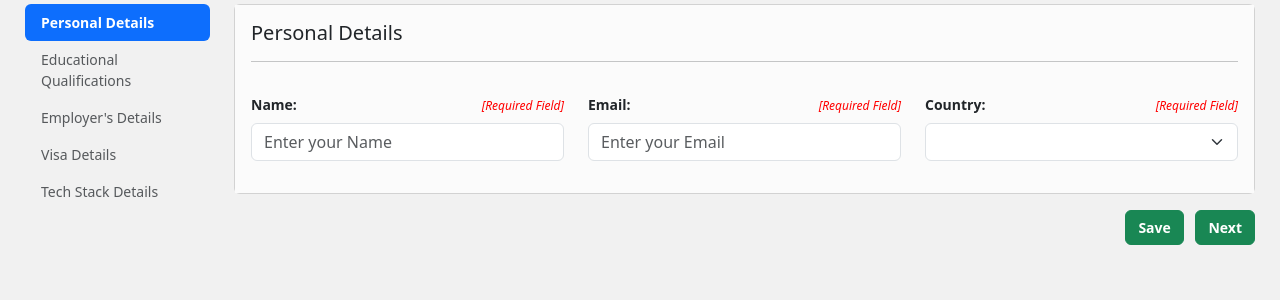
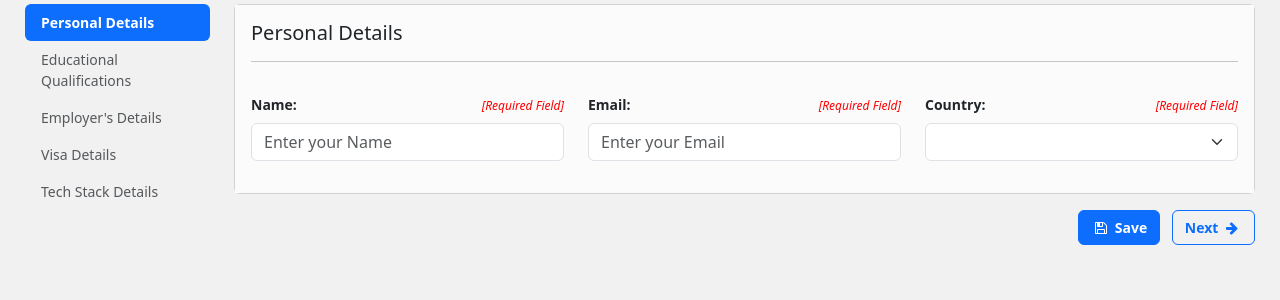
Before and after one commit to c0228/aiwl, a Flask app: page /auth/profile/create in a window 1280 px wide. Shown: the part 178-478 px from the top of the page. Run offline with Flask 3, Linux system fonts and the light colour scheme; lists and menus that the app fills with data are empty.

Commit message:
Updated projects

```diff
--- a/templates/auth-profile-create.html
+++ b/templates/auth-profile-create.html
@@ -11,7 +11,8 @@
 <script src="{{ url_for('static', filename='js/utils.js', _external=True) }}"></script>
 <script src="{{ url_for('static', filename='js/pages/auth-profile-create.js', _external=True) }}"></script>
 <style>
-#createProfile_states_module, #createProfile_formDisplay_personalDetails, #createProfile_formDisplay_eduDetails, #createProfile_formDisplay_empDetails,
+#createProfile_states_module,
+#createProfile_formDisplay_personalDetails, #createProfile_formDisplay_eduDetails, #createProfile_formDisplay_empDetails,
 #createProfile_formDisplay_visaDetails, #createProfile_formDisplay_techStackDetails { display:none; }
 </style>
 <script>
@@ -37,56 +38,84 @@ $(document).ready(function(){
             <div class="col-md-10">
                 <div id="createProfile_formDisplay_personalDetails">
                     {% include "components/profile/personal-details.html" %}
-                    <div class="float-end">
-                        <button type="button" class="btn btn-success mt-3 fs14 ms-2"
-                            onClick="javascript:save_createProfile_personalDetails()"><b>Save</b></button>
-                        <button type="button" class="btn btn-success mt-3 fs14 ms-2"
-                            onClick="javascript:next_createProfile_personalDetails()"><b>Next</b></button>
+                    <div class="float-end mb-5">
+                        <button type="button" class="btn btn-primary mt-3 fs14 ms-2"
+                            onClick="javascript:save_createProfile_personalDetails()">
+                            <i class="fa fa-floppy-o mx-1" aria-hidden="true"></i> <b>Save</b>
+                        </button>
+                        <button type="button" class="btn btn-outline-primary mt-3 fs14 ms-2"
+                            onClick="javascript:next_createProfile_personalDetails()">
+                            <b>Next</b> <i class="fa fa-arrow-right mx-1" aria-hidden="true"></i>
+                        </button>
                     </div>
 
                 </div><!--#createProfile_formDisplay_personalDetails -->
                 <div id="createProfile_formDisplay_eduDetails">
                     {% include "components/profile/edu-details.html" %}
-                    <div class="float-end">
+                    <div class="float-end mb-5">
+                        <button type="button" class="btn btn-outline-primary mt-3 fs14 ms-2"
+                            onClick="javascript:previous_createProfile_eduDetails()">
+                            <i class="fa fa-arrow-left mx-1" aria-hidden="true"></i> <b>Previous</b>
+                        </button>
                         <button type="button" class="btn btn-primary mt-3 fs14 ms-2"
-                            onClick="javascript:previous_createProfile_eduDetails()"><b>Previous</b></button>
-                        <button type="button" class="btn btn-success mt-3 fs14 ms-2"
-                            onClick="javascript:save_createProfile_eduDetails()"><b>Save</b></button>
-                        <button type="button" class="btn btn-success mt-3 fs14 ms-2"
-                            onClick="javascript:next_createProfile_eduDetails()"><b>Next</b></button>
+                            onClick="javascript:save_createProfile_eduDetails()">
+                            <i class="fa fa-floppy-o mx-1" aria-hidden="true"></i> <b>Save</b>
+                        </button>
+                        <button type="button" class="btn btn-outline-primary mt-3 fs14 ms-2"
+                            onClick="javascript:next_createProfile_eduDetails()">
+                            <b>Next</b> <i class="fa fa-arrow-right mx-1" aria-hidden="true"></i>
+                        </button>
                     </div>
                 </div><!--#createProfile_formDisplay_eduDetails -->
                 <div id="createProfile_formDisplay_empDetails">
                     {% include "components/profile/emp-details.html" %}
-                    <div class="float-end">
+                    <div class="float-end mb-5">
+                        <button type="button" class="btn btn-outline-primary mt-3 fs14 ms-2"
+                            onClick="javascript:previous_createProfile_empDetails()">
+                            <i class="fa fa-arrow-left" aria-hidden="true"></i> <b>Previous</b>
+                        </button>
                         <button type="button" class="btn btn-primary mt-3 fs14 ms-2"
-                            onClick="javascript:previous_createProfile_empDetails()"><b>Previous</b></button>
-                        <button type="button" class="btn btn-success mt-3 fs14 ms-2"
-                            onClick="javascript:save_createProfile_empDetails()"><b>Save</b></button>
-                        <button type="button" class="btn btn-success mt-3 fs14 ms-2"
-                            onClick="javascript:next_createProfile_empDetails()"><b>Next</b></button>
+                            onClick="javascript:save_createProfile_empDetails()">
+                            <i class="fa fa-floppy-o mx-1" aria-hidden="true"></i> <b>Save</b>
+                        </button>
+                        <button type="button" class="btn btn-outline-primary mt-3 fs14 ms-2"
+                            onClick="javascript:next_createProfile_empDetails()">
+                            <b>Next</b> <i class="fa fa-arrow-right mx-1" aria-hidden="true"></i>
+                        </button>
                     </div>
                 </div><!--#createProfile_formDisplay_empDetails -->
                 <div id="createProfile_formDisplay_visaDetails">
                     {% include "components/profile/visa-details.html" %}
-                    <div class="float-end">
+                    <div class="float-end mb-5">
+                        <button type="button" class="btn btn-outline-primary mt-3 fs14 ms-2"
+                            onClick="javascript:previous_createProfile_visaDetails()">
+                            <i class="fa fa-arrow-left" aria-hidden="true"></i> <b>Previous</b>
+                        </button>
                         <button type="button" class="btn btn-primary mt-3 fs14 ms-2"
-                            onClick="javascript:previous_createProfile_visaDetails()"><b>Previous</b></button>
-                        <button type="button" class="btn btn-success mt-3 fs14 ms-2"
-                            onClick="javascript:save_createProfile_visaDetails()"><b>Save</b></button>
-                        <button type="button" class="btn btn-success mt-3 fs14 ms-2"
-                            onClick="javascript:next_createProfile_visaDetails()"><b>Next</b></button>
+                            onClick="javascript:save_createProfile_visaDetails()">
+                            <i class="fa fa-floppy-o mx-1" aria-hidden="true"></i> <b>Save</b>
+                        </button>
+                        <button type="button" class="btn btn-outline-primary mt-3 fs14 ms-2"
+                            onClick="javascript:next_createProfile_visaDetails()">
+                            <b>Next</b> <i class="fa fa-arrow-right mx-1" aria-hidden="true"></i>
+                        </button>
                     </div>
                 </div><!--#createProfile_formDisplay_visaDetails -->
                 <div id="createProfile_formDisplay_techStackDetails">
                     {% include "components/profile/techstack-details.html" %}
-                    <div class="float-end">
+                    <div class="float-end mb-5">
+                        <button type="button" class="btn btn-outline-primary mt-3 fs14 ms-2"
+                            onClick="javascript:previous_createProfile_techStackDetails()">
+                            <i class="fa fa-arrow-left" aria-hidden="true"></i> <b>Previous</b>
+                        </button>
                         <button type="button" class="btn btn-primary mt-3 fs14 ms-2"
-                            onClick="javascript:previous_createProfile_techStackDetails()"><b>Previous</b></button>
-                        <button type="button" class="btn btn-success mt-3 fs14 ms-2"
-                            onClick="javascript:save_createProfile_techStackDetails()"><b>Save</b></button>
-                        <button type="button" class="btn btn-success mt-3 fs14 ms-2"
-                            onClick="javascript:publish_createProfile_techStackDetails()"><b>Publish</b></button>
+                            onClick="javascript:save_createProfile_techStackDetails()">
+                            <i class="fa fa-floppy-o mx-1" aria-hidden="true"></i> <b>Save</b>
+                        </button>
+                        <button type="button" class="btn btn-outline-primary mt-3 fs14 ms-2"
+                            onClick="javascript:publish_createProfile_techStackDetails()">
+                            <i class="fa fa-cloud-upload mx-1" aria-hidden="true"></i> <b>Publish</b>
+                        </button>
                     </div>
                 </div><!--#createProfile_formDisplay_techStackDetails -->
             </div>
```
